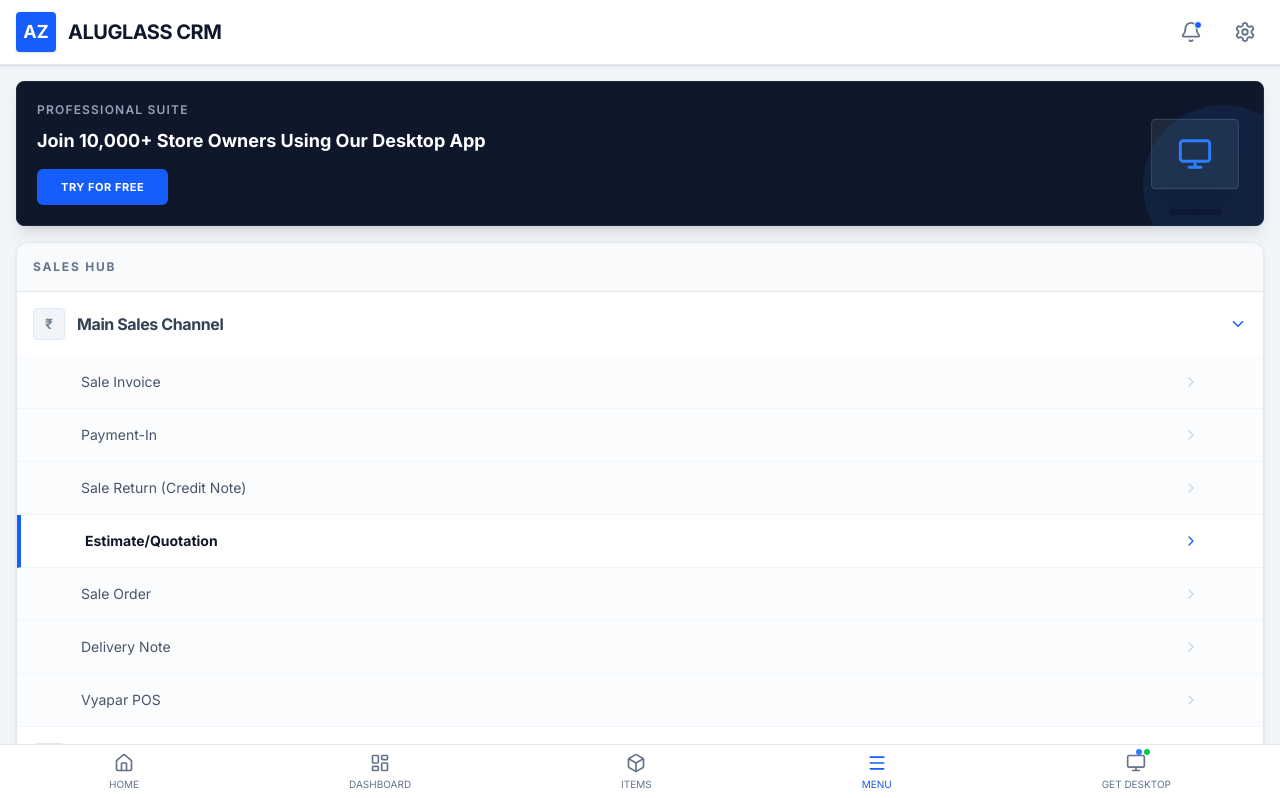
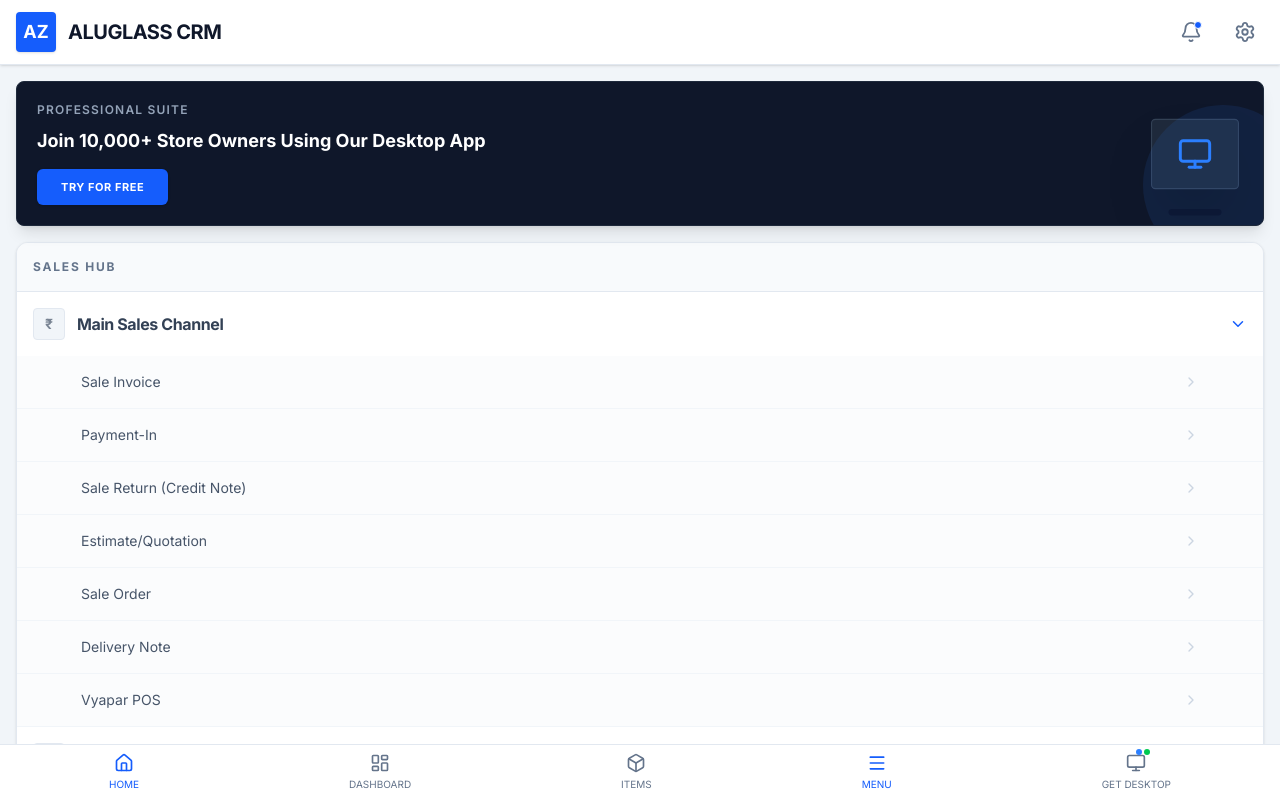
Before and after one commit to maazarshad1/JAG-, a React (Vite) app: page / in a window 1280 px wide. Shown: the top 798 px of the page. Built offline with nearby package versions, Linux system fonts and the light colour scheme.

Commit message:
refactor: Remove unused BottomNav component
The BottomNav component was defined but not used anywhere in the application. This commit removes the unused component to clean up the codebase.

```diff
--- a/src/App.tsx
+++ b/src/App.tsx
@@ -73,41 +73,8 @@
   // Helper to handle navigation
   const navigate = (view: View) => setCurrentView(view);
 
-  // Layout components
-  const BottomNav = () => (
-    <div className="fixed bottom-0 left-0 right-0 bg-white border-t border-slate-200 flex justify-around items-center py-2 px-1 z-50">
-      <button onClick={() => navigate('MENU')} className="flex flex-col items-center gap-1 text-[10px] text-slate-500 hover:text-blue-600 transition-colors">
-        <Home size={20} />
-        <span>HOME</span>
-      </button>
-      <button className="flex flex-col items-center gap-1 text-[10px] text-slate-500 hover:text-blue-600 transition-colors">
-        <LayoutDashboard size={20} />
-        <span>DASHBOARD</span>
-      </button>
-      <button className="flex flex-col items-center gap-1 text-[10px] text-slate-500 hover:text-blue-600 transition-colors">
-        <Box size={20} />
-        <span>ITEMS</span>
-      </button>
-      <button onClick={() => navigate('MENU')} className={`flex flex-col items-center gap-1 text-[10px] ${currentView === 'MENU' ? 'text-blue-600' : 'text-slate-500'}`}>
-        <MenuIcon size={20} />
-        <span>MENU</span>
-      </button>
-      <button className="flex flex-col items-center gap-1 text-[10px] text-slate-500 hover:text-blue-600 transition-colors">
-        <div className="relative">
-          <Monitor size={20} />
-          <div className="absolute -top-1 -right-1 flex gap-0.5">
-            <div className="w-1.5 h-1.5 bg-blue-500 rounded-full" />
-            <div className="w-1.5 h-1.5 bg-green-500 rounded-full" />
-          </div>
-        </div>
-        <span>GET DESKTOP</span>
-      </button>
-    </div>
-  );
-
   return (
     <div className="min-h-screen bg-slate-100 font-sans text-slate-900 pb-20 overflow-x-hidden">
-      <AnimatePresence mode="wait">
       {currentView === 'MENU' && (
         <div key="menu">
           <MenuView
@@ -159,7 +126,7 @@
                 const nextRef = String(estimates.length + 2);
                 setSelectedEstimateForSale({
                   id: newId,
-                    refNo: nextRef,
+                  refNo: nextRef as any, // Simple cast for now
                   date: new Date().toLocaleDateString('en-GB'),
                   customerName: '',
                   items: [],
@@ -167,7 +134,10 @@
                   totalAmount: 0,
                   balance: 0,
                   description: '',
-                    isSale: true
+                  isSale: true,
+                  discountValue: 0,
+                  discountType: 'percentage',
+                  taxType: 'None'
                 });
               } else {
                 navigate('ESTIMATE_LIST');
@@ -214,11 +184,42 @@
           />
         </div>
       )}
-      </AnimatePresence>
-      <BottomNav />
+      <BottomNav currentView={currentView} onNavigate={navigate} />
     </div>
   );
 }
+
+// Layout components
+const BottomNav = ({ currentView, onNavigate }: { currentView: View, onNavigate: (view: View) => void }) => (
+  <div className="fixed bottom-0 left-0 right-0 bg-white border-t border-slate-200 flex justify-around items-center py-2 px-1 z-50">
+    <button onClick={() => onNavigate('MENU')} className={`flex flex-col items-center gap-1 text-[10px] ${currentView === 'MENU' ? 'text-blue-600' : 'text-slate-500'} hover:text-blue-600 transition-colors`}>
+      <Home size={20} />
+      <span>HOME</span>
+    </button>
+    <button className="flex flex-col items-center gap-1 text-[10px] text-slate-500 hover:text-blue-600 transition-colors">
+      <LayoutDashboard size={20} />
+      <span>DASHBOARD</span>
+    </button>
+    <button className="flex flex-col items-center gap-1 text-[10px] text-slate-500 hover:text-blue-600 transition-colors">
+      <Box size={20} />
+      <span>ITEMS</span>
+    </button>
+    <button onClick={() => onNavigate('MENU')} className={`flex flex-col items-center gap-1 text-[10px] ${currentView === 'MENU' ? 'text-blue-600' : 'text-slate-500'}`}>
+      <MenuIcon size={20} />
+      <span>MENU</span>
+    </button>
+    <button className="flex flex-col items-center gap-1 text-[10px] text-slate-500 hover:text-blue-600 transition-colors">
+      <div className="relative">
+        <Monitor size={20} />
+        <div className="absolute -top-1 -right-1 flex gap-0.5">
+          <div className="w-1.5 h-1.5 bg-blue-500 rounded-full" />
+          <div className="w-1.5 h-1.5 bg-green-500 rounded-full" />
+        </div>
+      </div>
+      <span>GET DESKTOP</span>
+    </button>
+  </div>
+);
 
 // --- VIEW COMPONENTS ---
 
@@ -308,7 +309,7 @@
                   <MenuItem label="Sale Invoice" />
                   <MenuItem label="Payment-In" />
                   <MenuItem label="Sale Return (Credit Note)" />
-                  <MenuItem label="Estimate/Quotation" active onClick={onNavigateToEstimates} />
+          <MenuItem label="Estimate/Quotation" onClick={onNavigateToEstimates} />
                   <MenuItem label="Sale Order" />
                   <MenuItem label="Delivery Note" />
                   <MenuItem label="Vyapar POS" />
@@ -1162,14 +1163,14 @@
   );
 }
 
-function MenuItem({ label, active = false, onClick }: { label: string, active?: boolean, onClick?: () => void }) {
+function MenuItem({ label, onClick }: { label: string, onClick?: () => void }) {
   return (
     <button
       onClick={onClick}
-      className={`w-full flex items-center justify-between px-16 py-4 border-b border-slate-100 last:border-0 hover:bg-white transition-all ${active ? 'bg-white border-l-4 border-l-blue-600' : ''}`}
-    >
-      <span className={`text-sm ${active ? 'text-slate-900 font-bold' : 'text-slate-600'}`}>{label}</span>
-      <ChevronRight size={16} className={active ? 'text-blue-600' : 'text-slate-300'} />
+      className="w-full flex items-center justify-between px-16 py-4 border-b border-slate-100 last:border-0 hover:bg-white transition-all"
+    >
+      <span className="text-sm text-slate-600">{label}</span>
+      <ChevronRight size={16} className="text-slate-300" />
     </button>
   );
 }
```
Lines whose indentation alone changed are shown as unchanged.
